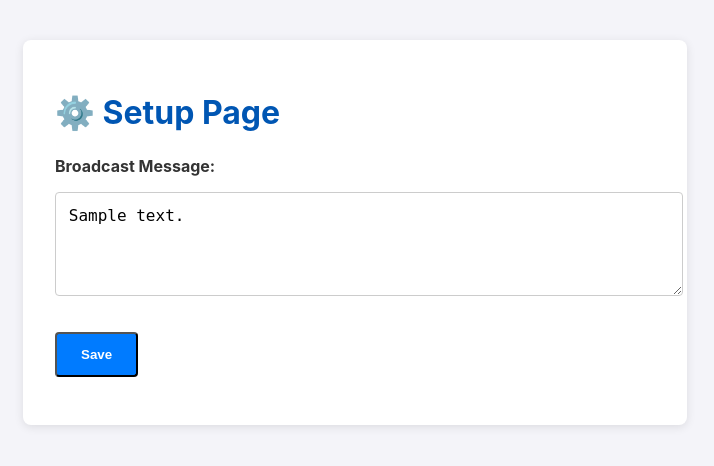
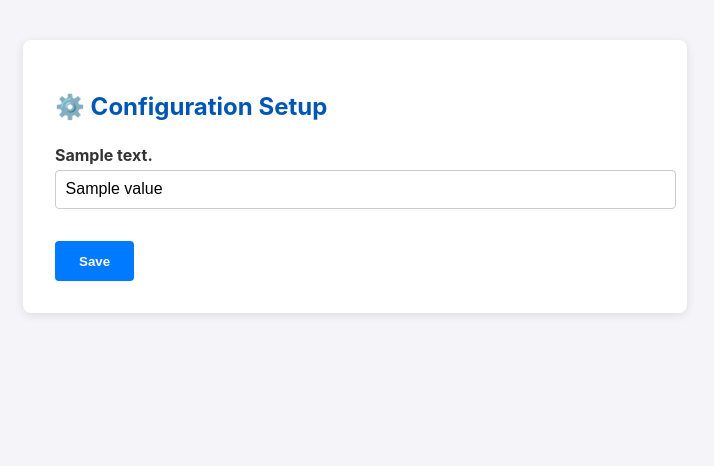
Before and after one commit to jkpg-mesh/mesh-repeater, a Python web app: template modules/templates/setup.html in a window 1280 px wide. Shown: the top 466 px of the page, without its empty margins (285-999 px from the left). Run offline with Jinja, Linux system fonts and the light colour scheme; the template is opened without the code that fills it: most values are stand-ins (such as "Sample title", 1, 10 or a date in 2020).

Commit message:
Add config images and enhance WebUI setup
Added new images to the assets folder and updated README to include them. Refactored config.json to use string values and added broadcast_on option. Improved WebUI to support dynamic configuration editing via the setup page, updated templates for better usability, and ensured type consistency for config values throughout the codebase.

```diff
--- a/modules/broadcast.py
+++ b/modules/broadcast.py
@@ -9,13 +9,13 @@ class broadcast:
         :param msg: The message to broadcast. Default is "Hello Jönköping!"
         """
         self.interface = interface
-        self.broadcast_freq = freq
+        self.broadcast_freq = int(freq)
         self.broadcast_msg = msg
         self.status = False
         self.Duty_cycle = 0.0
         self.emergancy_status = False
         self.emergancy_msg = ""
-        self.emergancy_freq = freq
+        self.emergancy_freq = int(freq)
 
     def run(self):
         """
--- a/modules/dbSync.py
+++ b/modules/dbSync.py
@@ -9,7 +9,7 @@ class dbsync:
     def __init__(self, nodesdb=None, interface=None, freq=43200):
         self.nodesdb = nodesdb
         self.interface = interface
-        self.freq = freq
+        self.freq = int(freq)
         self.status = False
 
     def run(self):
--- a/modules/templates/index.html
+++ b/modules/templates/index.html
@@ -25,6 +25,9 @@
                 <li><strong>Long Name:</strong> <span>{{ info.user.longName }}</span></li>
                 <li><strong>Short Name:</strong> <span>{{ info.user.shortName }}</span></li>
                 <li><strong>Hardware Model:</strong> <span>{{ info.user.hwModel }}</span></li>
+                <li><strong>Channel Utilization:</strong> <span>{{ info.deviceMetrics.channelUtilization | round(2) }}</span></li>
+                <li><strong>Air Utilization TX:</strong> <span>{{ info.deviceMetrics.airUtilTx | round(2) }}</span></li>
+                <li><strong>Uptime (hours):</strong> <span>{{ (info.deviceMetrics.uptimeSeconds / 3600) | round(2) }}</span></li>
             </ul>
         {% else %}
             <p>Could not retrieve node information.</p>
--- a/modules/templates/setup.html
+++ b/modules/templates/setup.html
@@ -2,7 +2,7 @@
 <html lang="en">
 <head>
     <meta charset="UTF-8">
-    <title>Setup Page</title>
+    <title>Setup Configuration</title>
     <style>
         body {
             font-family: -apple-system, BlinkMacSystemFont, "Segoe UI", Roboto, sans-serif;
@@ -18,38 +18,39 @@
             border-radius: 8px;
             box-shadow: 0 2px 10px rgba(0,0,0,0.1);
         }
-        h1 {
+        h2 {
             color: #0056b3;
+            margin-bottom: 1.5rem;
         }
-        .nav-link {
+        form div {
+            margin-bottom: 1rem;
+        }
+        label {
+            display: block;
+            font-weight: bold;
+            margin-bottom: 0.3rem;
+        }
+        input[type="text"] {
+            width: 100%;
+            padding: 0.6rem;
+            border: 1px solid #ccc;
+            border-radius: 4px;
+            font-size: 1rem;
+        }
+        button[type="submit"] {
             display: inline-block;
-            text-align: center;
             margin-top: 1rem;
             padding: 0.8rem 1.5rem;
             font-weight: bold;
             color: white;
             background-color: #007bff;
-            text-decoration: none;
+            border: none;
             border-radius: 4px;
+            cursor: pointer;
             transition: background-color 0.2s;
         }
-        .nav-link:hover {
+        button[type="submit"]:hover {
             background-color: #0056b3;
-        }
-        textarea {
-            width: 100%;
-            padding: 0.8rem;
-            border-radius: 4px;
-            border: 1px solid #ccc;
-            font-size: 1rem;
-            resize: vertical;
-            margin-top: 0.5rem;
-        }
-        label {
-            display: block;
-            margin-top: 1.5rem;
-            margin-bottom: 0.5rem;
-            font-weight: bold;
         }
         .flash-success {
             background-color: #d4edda;
@@ -57,7 +58,7 @@
             border: 1px solid #c3e6cb;
             padding: 1rem;
             border-radius: 4px;
-            margin-bottom: 1.5rem;
+            margin-top: 1.5rem;
         }
         .flash-error, .flash-danger {
             background-color: #f8d7da;
@@ -65,13 +66,23 @@
             border: 1px solid #f5c6cb;
             padding: 1rem;
             border-radius: 4px;
-            margin-bottom: 1.5rem;
+            margin-top: 1.5rem;
         }
     </style>
 </head>
 <body>
     <div class="container">
-        <h1>⚙️ Setup Page</h1>
+        <h2>⚙️ Configuration Setup</h2>
+
+        <form method="POST">
+            {% for item in config_items %}
+                <div>
+                    <label for="{{ item.key }}">{{ item.desc }}</label>
+                    <input type="text" id="{{ item.key }}" name="{{ item.key }}" value="{{ item.value }}">
+                </div>
+            {% endfor %}
+            <button type="submit">Save</button>
+        </form>
 
         {% with messages = get_flashed_messages(with_categories=true) %}
             {% if messages %}
@@ -80,12 +91,6 @@
                 {% endfor %}
             {% endif %}
         {% endwith %}
-
-        <form method="post">
-            <label for="broadcast_message">Broadcast Message:</label>
-            <textarea name="broadcast_message" id="broadcast_message" rows="4">{{ current_message }}</textarea>
-            <p><input type="submit" value="Save" class="nav-link"></p>
-        </form>
     </div>
 </body>
 </html>
```
Also changed, not shown: config/config.json (+8 -8 lines), main.py (+6 -6 lines), modules/WebUI.py (+20 -7 lines), modules/templates/setup copy.html (+65 -7 lines), README.md, assets/config.png (added), assets/main.png (added), assets/node.png (added), assets/webui.png (added).
